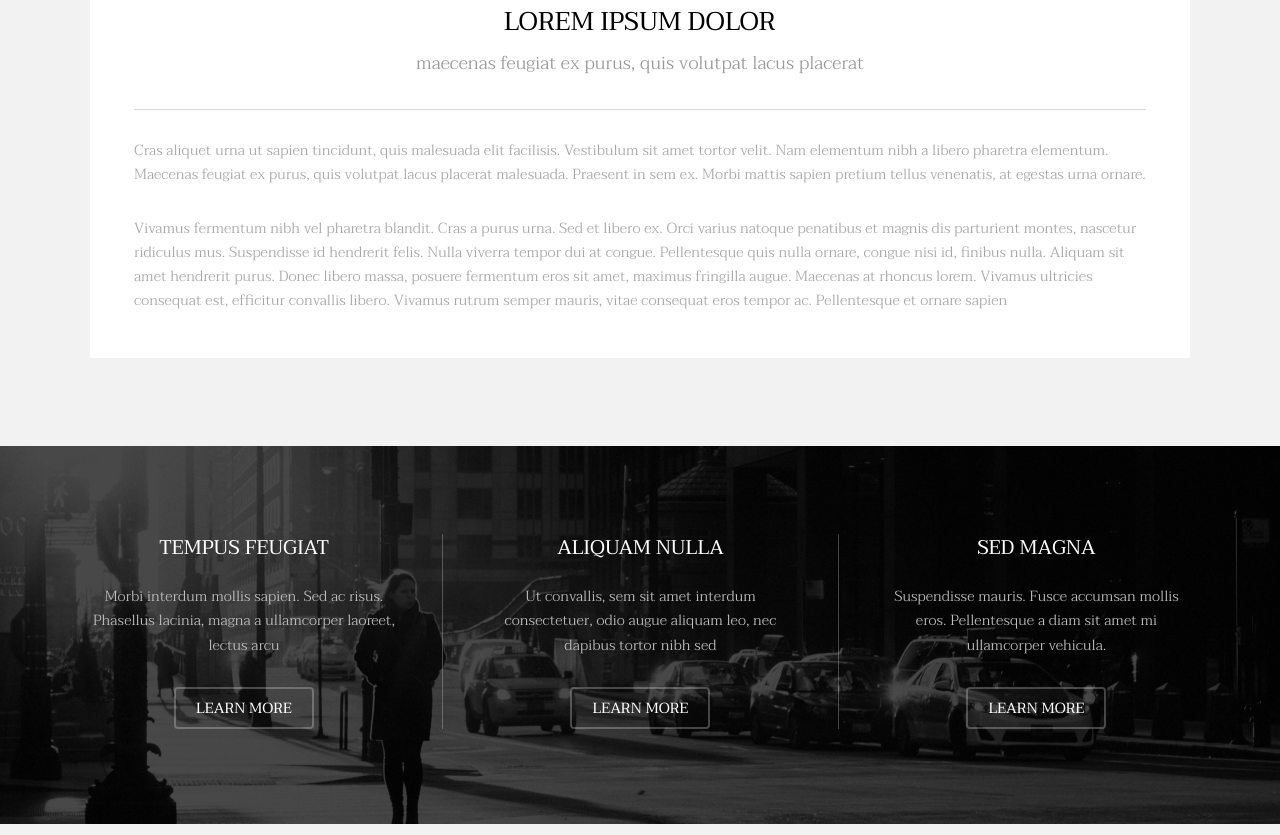
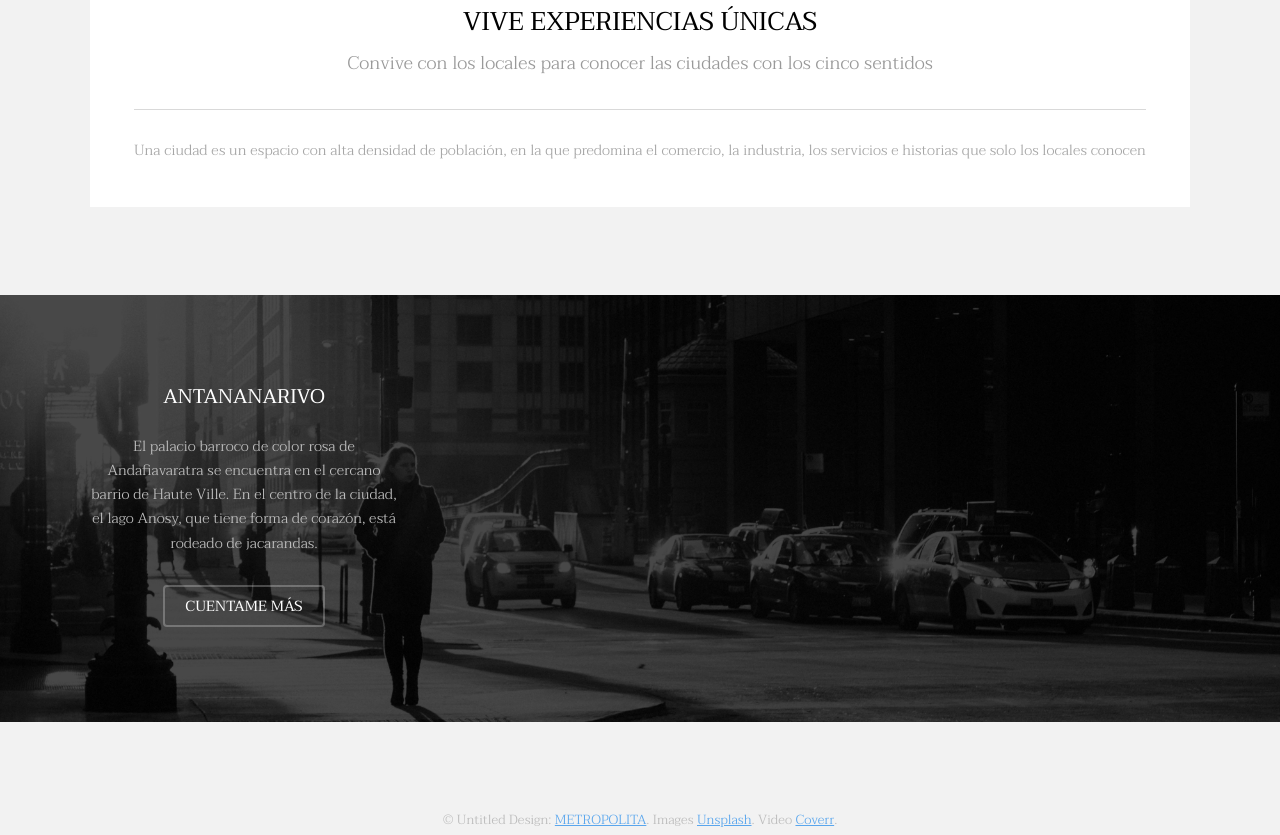
Before and after one commit to Guillermogas/REP_04_METROPOLITA, a plain HTML site: page metropolita/index.html in a window 1280 px wide. Shown: the part 1286-2121 px from the top of the page. Drawn offline with Linux system fonts and the light colour scheme.

Commit message:
Todos los textos que faltan y la eliminación de los que sobran por YAGO

```diff
--- a/metropolita/index.html
+++ b/metropolita/index.html
@@ -52,12 +52,11 @@
 							</div>
 							<div class="content">
 								<header class="align-center">
-									<h2>Lorem ipsum dolor</h2>
-									<p>maecenas feugiat ex purus, quis volutpat lacus placerat</p>
+									<h2>VIVE EXPERIENCIAS ÚNICAS</h2>
+									<p>Convive con los locales para conocer las ciudades con los cinco sentidos</p>
 								</header>
 								<hr />
-								<p> Cras aliquet urna ut sapien tincidunt, quis malesuada elit facilisis. Vestibulum sit amet tortor velit. Nam elementum nibh a libero pharetra elementum. Maecenas feugiat ex purus, quis volutpat lacus placerat malesuada. Praesent in sem ex. Morbi mattis sapien pretium tellus venenatis, at egestas urna ornare.</p>
-								<p>Vivamus fermentum nibh vel pharetra blandit. Cras a purus urna. Sed et libero ex. Orci varius natoque penatibus et magnis dis parturient montes, nascetur ridiculus mus. Suspendisse id hendrerit felis. Nulla viverra tempor dui at congue. Pellentesque quis nulla ornare, congue nisi id, finibus nulla. Aliquam sit amet hendrerit purus. Donec libero massa, posuere fermentum eros sit amet, maximus fringilla augue. Maecenas at rhoncus lorem. Vivamus ultricies consequat est, efficitur convallis libero. Vivamus rutrum semper mauris, vitae consequat eros tempor ac. Pellentesque et ornare sapien</p>
+								<p>Una ciudad es un espacio con alta densidad de población, en la que predomina el comercio, la industria, los servicios e historias que solo los locales conocen</p>
 							</div>
 						</div>
 					</div>
@@ -70,29 +69,11 @@
 					<div id="flexgrid">
 						<div>
 							<header>
-								<h3>Tempus Feugiat</h3>
+								<h3>ANTANANARIVO</h3>
 							</header>
-							<p>Morbi interdum mollis sapien. Sed ac risus. Phasellus lacinia, magna a ullamcorper laoreet, lectus arcu</p>
+							<p>El palacio barroco de color rosa de Andafiavaratra se encuentra en el cercano barrio de Haute Ville. En el centro de la ciudad, el lago Anosy, que tiene forma de corazón, está rodeado de jacarandas.</p>
 							<ul class="actions">
-								<li><a href="#" class="button alt">Learn More</a></li>
-							</ul>
-						</div>
-						<div>
-							<header>
-								<h3>Aliquam Nulla</h3>
-							</header>
-							<p>Ut convallis, sem sit amet interdum consectetuer, odio augue aliquam leo, nec dapibus tortor nibh sed </p>
-							<ul class="actions">
-								<li><a href="#" class="button alt">Learn More</a></li>
-							</ul>
-						</div>
-						<div>
-							<header>
-								<h3>Sed Magna</h3>
-							</header>
-							<p>Suspendisse mauris. Fusce accumsan mollis eros. Pellentesque a diam sit amet mi ullamcorper vehicula.</p>
-							<ul class="actions">
-								<li><a href="#" class="button alt">Learn More</a></li>
+								<li><a href="#" class="button alt">CUENTAME MÁS</a></li>
 							</ul>
 						</div>
 					</div>
```
